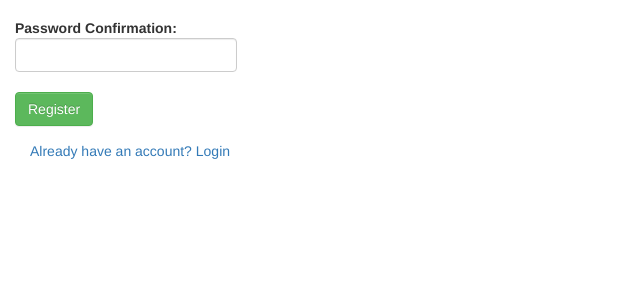
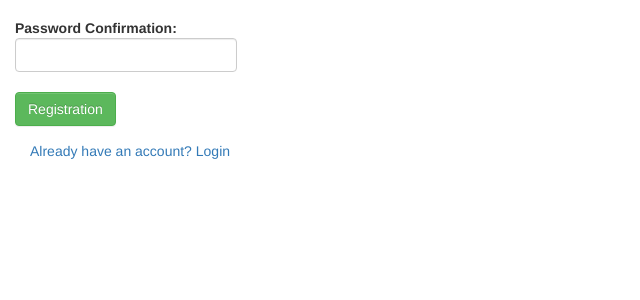
Before and after one commit to joekuo135/EcommerceSite, a Django app: template apps/users_app/templates/userDashboard/registration.html in a window 1280 px wide. Shown: the part 478-778 px from the top of the page, without its empty margins (0-640 px from the left). Run offline with Django 3.2, Linux system fonts and the light colour scheme; the template is opened without the code that fills it, so the values that code supplies are empty; parts of the project's set-up code (start-up, migrations or seed data) failed here and were passed over; some libraries are stand-ins or nearby versions.

Commit message:
registration

```diff
--- a/apps/products_app/views.py
+++ b/apps/products_app/views.py
@@ -35,7 +35,6 @@ def index(request):
 	print featuredProducts
 
 	context = { 'featuredProducts': featuredProducts, }
-
 	return render(request, 'userDashboard/index.html', context)
 
 def show(request):
@@ -94,6 +93,8 @@ def process_add_product(request):
 	newArrival = "" #(optional) 1 for new, 0 for regular
 
 	create_item(request, name, category, subCategory, description, fullDescription, image1, image2, image3, image4, size, price)
+def registration(request):
+	return redirect('userDashboard/registration.html')
 
 #---------------WOMENS adding item--------------------------
 def populate_database(request):
--- a/apps/users_app/templates/userDashboard/index.html
+++ b/apps/users_app/templates/userDashboard/index.html
@@ -29,7 +29,7 @@
   <!-- SHOPPING CART SECTION -->
   <div class="container-fluid">
     <ul class="nav justify-content-end navbar-toggleable-sm flex-sm-row">
-      <li><a class="nav-item nav-link active" href="#">MY ACCOUNT</a></li>
+      <li><a class="nav-item nav-link active" href="/usersDashboard/registration">MY ACCOUNT</a></li>
       <li><a class="nav-item nav-link" href="/show_map">STORE LOCATOR</a></li>
       <li><a class="nav-item nav-link" href="#">SHOPPING BAG</a></li>
     </ul>
--- a/apps/users_app/templates/userDashboard/registration.html
+++ b/apps/users_app/templates/userDashboard/registration.html
@@ -31,7 +31,7 @@
     <div class="container-fluid">
         <div class="row-fluid">
             <div class="col-lg-12">
-              <form id="registForm" class="form-horizontal" action="/add" method="post">
+              <form id="registForm" class="form-horizontal" action="/register/create" method="post">
                 <h1>Registrate with </h1>
 
                 {% if messages %}
@@ -74,7 +74,7 @@
                   </label>
                 </div>
                 <div class="form-group">
-                  <input class="btn btn-success" type="submit" value="Register">
+                  <input class="btn btn-success" type="submit" value="Registration">
                 </div>
                 <a href="/signin">Already have an account? Login</a>
               </form>
--- a/apps/users_app/urls.py
+++ b/apps/users_app/urls.py
@@ -4,6 +4,7 @@ from . import views
 urlpatterns = [
     url(r'^$', views.index),
     url(r'^show_map$', views.show_map),
+    url(r'^registration$', views.registration),
 
     # url(r'^signin$', views.signin),
     # url(r'^dashboard$', views.dashboard),
--- a/apps/users_app/views.py
+++ b/apps/users_app/views.py
@@ -24,6 +24,9 @@ def index(request):
 def show_map(request):
 	print "show_map"
 	return render(request, 'userDashboard/map.html')
+
+def registration(request):
+	return redirect('userDashboard/registration.html')
 
 # def dashboard(request):
 #     #user must be logged in and must be an admin to see page
```
